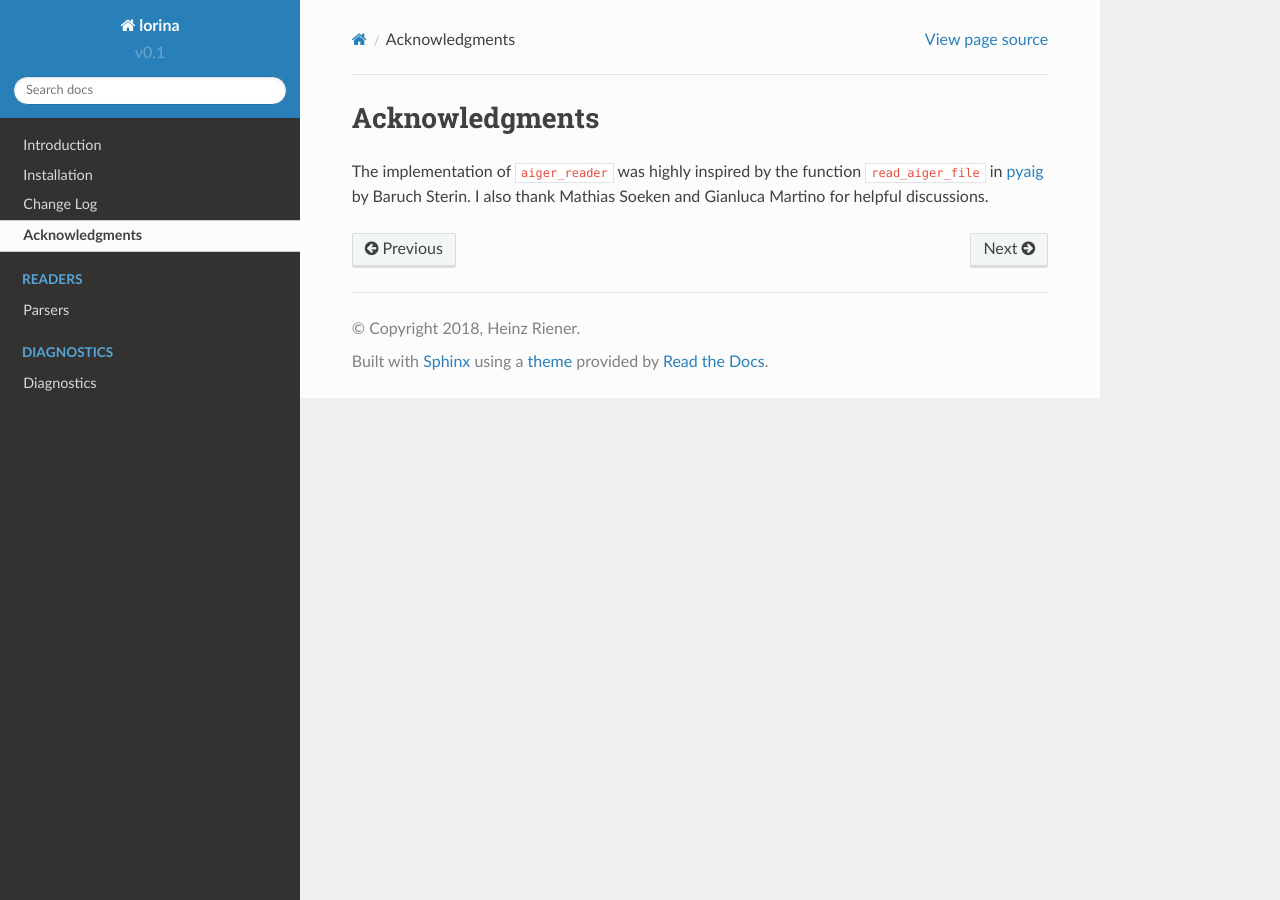
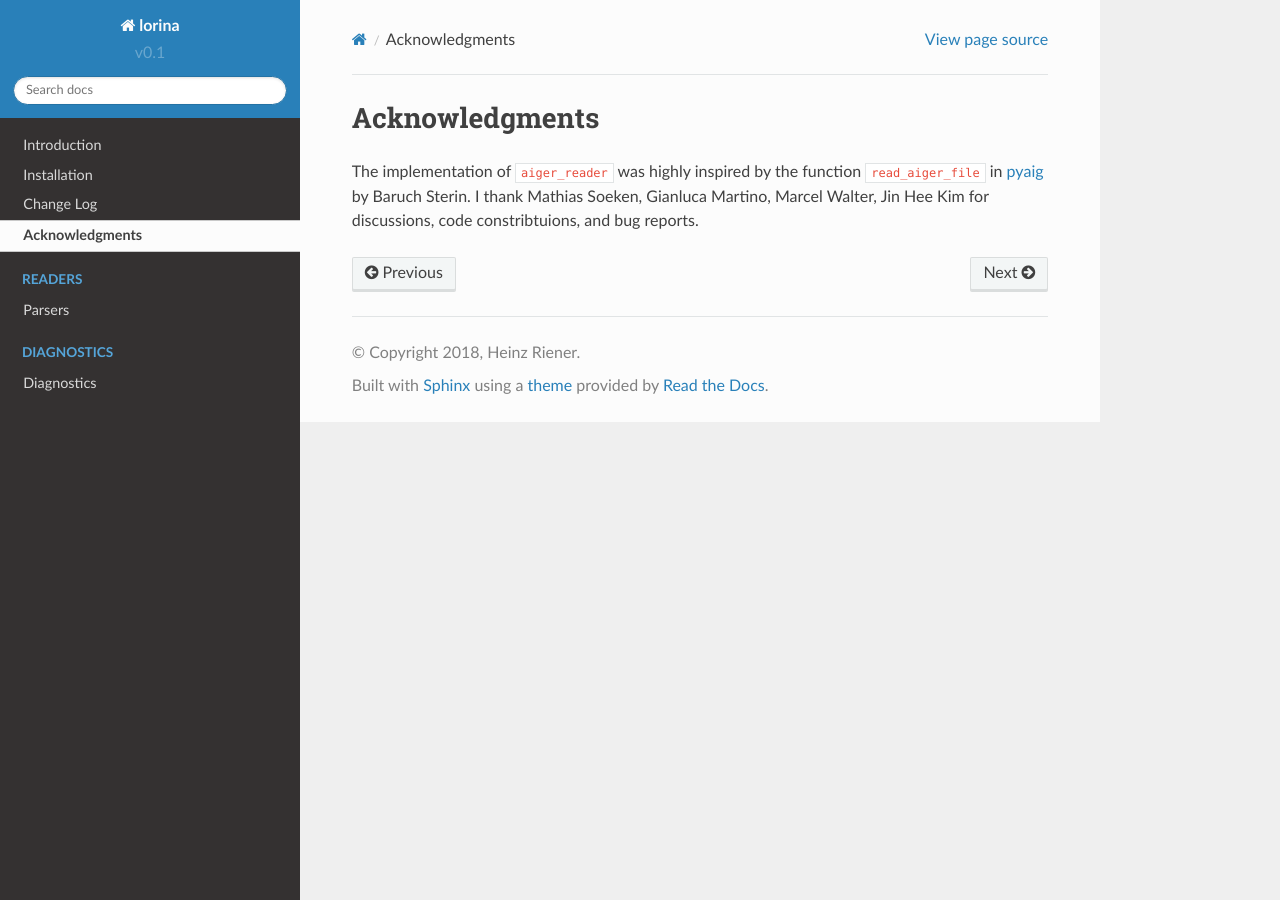
Before and after one commit to hriener/lorina, a Sphinx documentation site: the page built from docs/acknowledgments.rst, in a window 1280 px wide. Built offline with Sphinx 7.4.7 and the Read the Docs theme 2.0.0, drawn with Linux system fonts in a browser that asks for light colours; pages that are not in the unit, such as notebooks, are missing from menus.

Commit message:
acknowledgments.

```diff
--- a/docs/acknowledgments.rst
+++ b/docs/acknowledgments.rst
@@ -1,6 +1,6 @@
 Acknowledgments
 ===============
 
-The implementation of ``aiger_reader`` was highly inspired by the function ``read_aiger_file`` in pyaig_ by Baruch Sterin.  I also thank Mathias Soeken and Gianluca Martino for helpful discussions.
+The implementation of ``aiger_reader`` was highly inspired by the function ``read_aiger_file`` in pyaig_ by Baruch Sterin.  I thank Mathias Soeken, Gianluca Martino, Marcel Walter, Jin Hee Kim for discussions, code constribtuions, and bug reports.
 
 .. _pyaig: https://bitbucket.org/sterin/pyaig/
--- a/docs/changelog.rst
+++ b/docs/changelog.rst
@@ -5,7 +5,7 @@ v0.2 (Not yet released)
 -----------------------
 
 * Reader visitor for a simplistic version of structural Verilog (`verilog_reader`)
-* Implementation of a pretty-printer for the support subset of Verilog: (`verilog_pretty_printer`)
+* Implementation of a pretty-printer for Verilog: (`verilog_pretty_printer`)
 * Writer visitor for assembling strings to PLA (`pla_writer`)
 * Support for parsing AIGER 1.9 (`aiger_reader`, `ascii_aiger_pretty_printer`)
 
```
